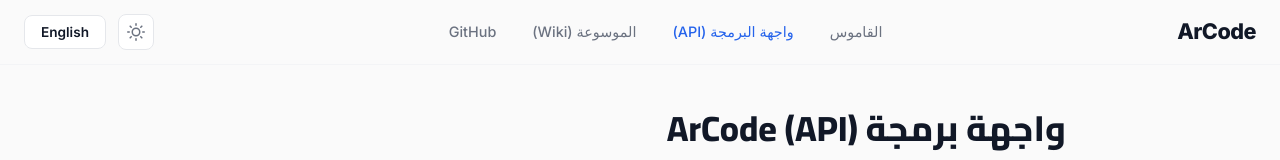
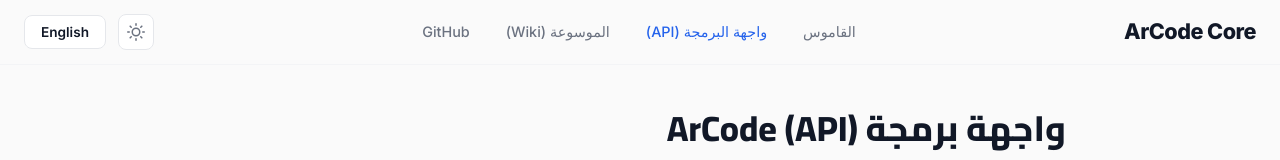
Before and after one commit to ArCode-Standard/ArCode-Core, a website: page docs/api.html in a window 1280 px wide. Shown: the top 160 px of the page. Drawn offline with Linux system fonts and the light colour scheme.

Commit message:
feat(docs): update website branding from ArCode to ArCode Core across navigation, hero, titles, and i18n

```diff
--- a/docs/api.html
+++ b/docs/api.html
@@ -4,7 +4,7 @@
   <meta charset="UTF-8">
   <meta name="viewport" content="width=device-width, initial-scale=1.0">
   <link rel="canonical" href="https://arcode-standard.github.io/ArCode-Core/api.html">
-  <title>ArCode API — واجهة البرمجة | Documentation</title>
+  <title>ArCode Core API — واجهة البرمجة | Documentation</title>
   <link rel="preconnect" href="https://fonts.googleapis.com">
   <link rel="preconnect" href="https://fonts.gstatic.com" crossorigin>
   <link href="https://fonts.googleapis.com/css2?family=Inter:wght@300;400;500;600;700;800&family=Cairo:wght@300;400;500;600;700;800&display=swap" rel="stylesheet">
--- a/docs/i18n.js
+++ b/docs/i18n.js
@@ -1,6 +1,6 @@
 window.I18N = {
   ar: {
-    "app.name": "ArCode",
+    "app.name": "ArCode Core",
     "nav.dictionary": "القاموس",
     "nav.api": "واجهة البرمجة (API)",
     "nav.wiki": "الموسوعة (Wiki)",
@@ -135,7 +135,7 @@ window.I18N = {
     "wiki.t4": "رخصة مفتوحة المصدر، والمساهمة عبر GitHub.",
   },
   en: {
-    "app.name": "ArCode",
+    "app.name": "ArCode Core",
     "nav.dictionary": "Dictionary",
     "nav.api": "API",
     "nav.wiki": "Wiki",
```
Also changed, not shown: docs/index.html (+2 -2 lines), docs/wiki.html (+1 -1 lines).
